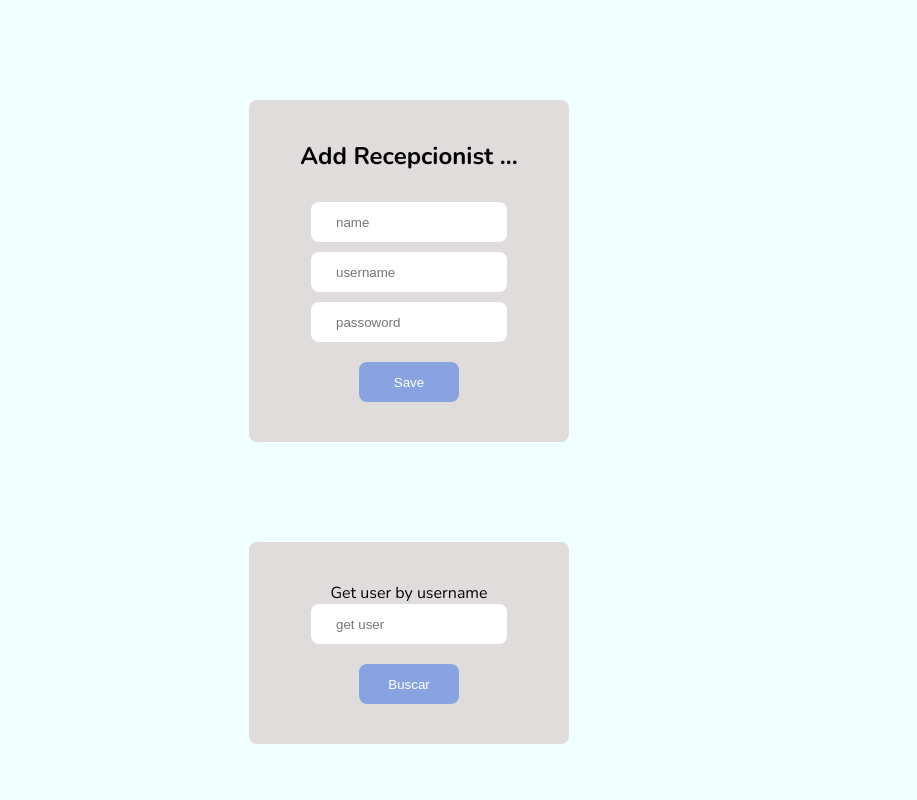
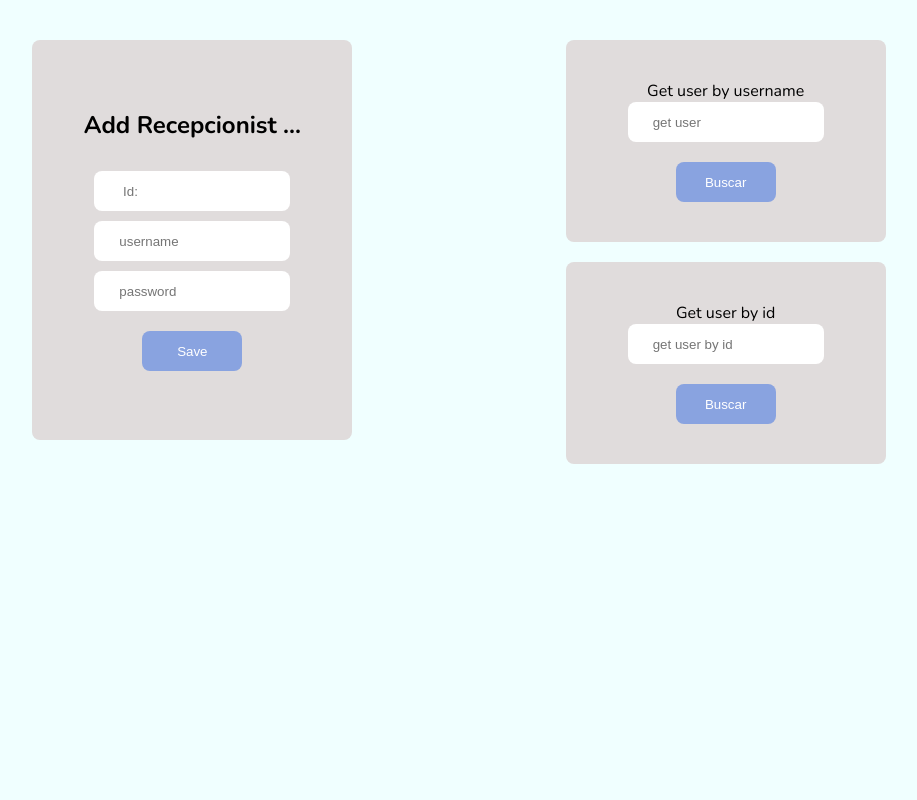
Before and after one commit to joanmdrs/sigcli, a React (Create React App) app in the folder client/: page / in a window 1280 px wide. Shown: the top 800 px of the page, without its empty margins (231-1148 px from the left). Built offline with nearby package versions, Linux system fonts and the light colour scheme.

Commit message:
Realizando formatações no layout da busca

```diff
--- a/client/src/App.css
+++ b/client/src/App.css
@@ -13,9 +13,14 @@
   align-items: center;
   background-color: #E0DCDC;
   border-radius: 8px;
-  margin: 0 auto;
   margin-top: 100px;
   padding: 40px 20px;
+}
+
+.container-add-recepcionist{
+  height: 400px;
+  margin-top: 40px;
+  margin-left: 100px;
 }
 
 .form-add-recepcionist, .form-search-recepcionist {
@@ -61,3 +66,49 @@
 .form-add-recepcionist button:hover, .form-search-recepcionist button:hover {
   background-color: #37BEB0;
 }
+
+.App {
+  display: flex;
+  justify-content: space-evenly;
+}
+
+.search-container {
+  margin-left: 50px;
+  margin-top: -60px;
+}
+
+#input-name {
+  display: none;
+}
+
+table {
+  margin-top: 30px;
+  width: 350px;
+  text-align: center;
+  border-collapse: collapse;
+  border: thin solid #c4c4c4;
+}
+
+td, th {
+  padding: 10px;
+}
+
+table thead tr th:first-of-type{
+  border-top-left-radius: 5px;
+}
+
+table thead tr th:last-of-type{
+  border-top-right-radius: 5px;
+}
+
+thead tr{
+  background-color: #b1a9a9;
+}
+
+thead {
+  border-radius: 16px;
+}
+
+#search-byId {
+  margin-top: 20px;
+}
--- a/client/src/App.js
+++ b/client/src/App.js
@@ -1,6 +1,7 @@
 import './App.css';
 import React, {useState} from 'react'
 import Axios from 'axios'
+import Card from './components/card';
 
 function App() {
 
@@ -23,9 +24,14 @@ function App() {
       name: values.name,
       username: values.username,
       password: values.password
-    }).then((response) => {
-      console.log(response);
-    });
+    })
+
+    setValues([...values, {
+      id: values.id,
+      name: values.name,
+      username: values.username,
+      password: values.password
+    }])
   }
 
   const getUserByUsername = () => {
@@ -51,14 +57,16 @@ function App() {
     <div className="App">
       <div className="container-add-recepcionist">
         <h1>Add Recepcionist ...</h1>
-        <div className="form-add-recepcionist">
-          <input type="text"     className="input-name-recepcionist" name="name" placeholder="name" required onChange={handleChangeValues}/>
-          <input type="text"     className="input-username-recepcionist" name="username" placeholder="username" required onChange={handleChangeValues} />
-          <input type="password" className="input-password-recepcionist" name="password" placeholder="passoword" required onChange={handleChangeValues}/>
-          <button type="submit" className="button-save-recepcionist" onClick={() => {handleClickButton()}}>Save</button>
+        <div className="form-add-recepcionist" id="form-recepcionist" data-action="new">
+          <input type='text' name='id' placeholder=' Id:' className='input-id-recepcionist' id="input-id"></input>
+          <input type="text"     className="input-name-recepcionist" name="name" placeholder="name" id="input-name" required onChange={handleChangeValues}/>
+          <input type="text"     className="input-username-recepcionist" name="username" placeholder="username" id="input-username" required onChange={handleChangeValues} />
+          <input type="password" className="input-password-recepcionist" name="password" placeholder="password" id="input-password" required onChange={handleChangeValues}/>
+          <button type="submit" className="button-save-recepcionist" id="input-button" onClick={() => {handleClickButton()}}>Save</button>
         </div>
       </div>
 
+      <div className='search-container'>
         <div className="container-search-recepcionist">
           <div className="form-search-recepcionist">
             <label htmlFor="getUser">Get user by username</label>
@@ -78,14 +86,23 @@ function App() {
           {usernameSearch.name == null
             ? ''
             : <div>
-              <p>Name: {usernameSearch.name}</p>
-              <p>Id: {usernameSearch.id}</p>
-              <p>Username: {usernameSearch.username}</p>
+                <table>
+                <thead>
+                  <tr>
+                    <th>Name</th>
+                    <th>Username</th>
+                    <th>Actions</th>
+                  </tr>
+                </thead>
+                <tbody>
+                  <Card key={usernameSearch.id} listCard={usernameSearch} setListCard={setUsernameSearch} id={usernameSearch.id} name={usernameSearch.name} username={usernameSearch.username}></Card>
+                </tbody>
+              </table>
               </div>
           }
         </div>
 
-      <div className="container-search-recepcionist">
+        <div className="container-search-recepcionist" id="search-byId">
           <div className="form-search-recepcionist">
             <label htmlFor="getUser">Get user by id</label>
             <input
@@ -104,11 +121,21 @@ function App() {
           {usernameSearchById.name == null
             ? ''
             : <div>
-              <p>Name: {usernameSearchById.name}</p>
-              <p>Id: {usernameSearchById.id}</p>
-              <p>Username: {usernameSearchById.username}</p>
+                <table>
+                  <thead>
+                    <tr>
+                      <th>Name</th>
+                      <th>Username</th>
+                      <th>Actions</th>
+                    </tr>
+                  </thead>
+                  <tbody>
+                    <Card key={usernameSearchById.id} listCard={usernameSearchById} setListCard={setUsernameSearchById} id={usernameSearchById.id} name={usernameSearchById.name} username={usernameSearchById.username}></Card>
+                  </tbody>
+              </table>
             </div>
           }
+        </div>
       </div>
     </div>
   )
--- /dev/null
+++ b/client/src/components/Card.js
@@ -0,0 +1,19 @@
+import React from "react";
+import "./card.css";
+
+export default function Card(props){
+    return <tr>
+        <td>{props.name}</td>
+        <td>{props.username}</td>
+        <td>
+            <button className="card-button" onClick={() => {
+                document.getElementById("input-id").defaultValue = props.id;
+                document.getElementById("input-name").defaultValue = props.name;
+                document.getElementById("input-username").defaultValue = props.username;
+                document.getElementById("input-password").defaultValue = props.password;
+                document.getElementById("form-recepcionist").dataset.action = "edit"
+            }}>Edit</button>
+            <button className="card-button">Del</button>
+        </td>
+    </tr>
+}
--- /dev/null
+++ b/client/src/components/card.css
@@ -0,0 +1,9 @@
+.card-button {
+    border: none;
+    border-radius: 8px;
+    padding: 5px;
+    margin: 5px;
+    color: #fff;
+    background-color: rgb(137, 163, 224);
+    width: 40px;
+}
```
Also changed, not shown: 2 other files (tests, documents, lock files or other folders). Lines whose indentation alone changed are shown as unchanged.
